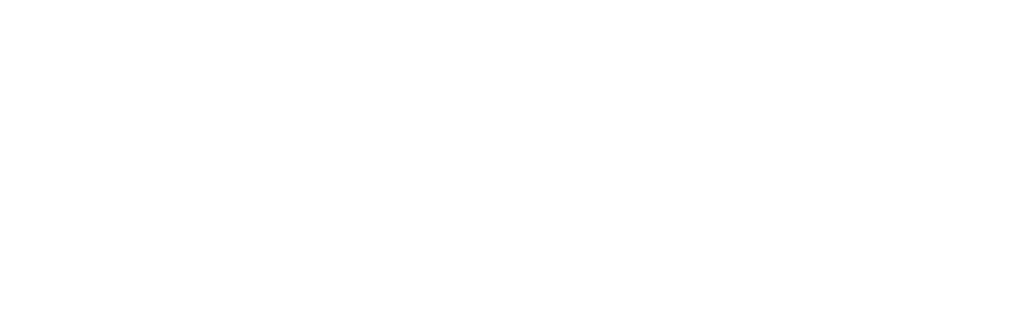
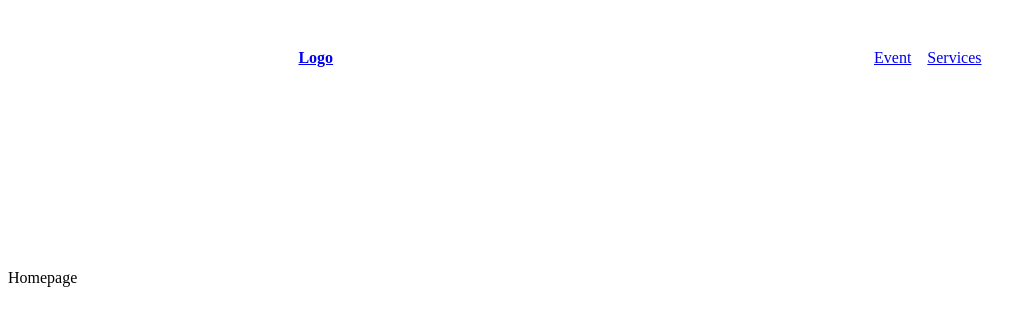
Before and after one commit to LemuelDev/sample101, a React (Vite) app: page /#/ in a window 1280 px wide. Shown: the top 326 px of the page, without its empty margins (0-1036 px from the left). Built offline with nearby package versions, Linux system fonts and the light colour scheme.

Commit message:
hay payna

```diff
--- a/src/App.jsx
+++ b/src/App.jsx
@@ -1,11 +1,11 @@
 import Approutes from "./Routes"
 import Navbar from "./components/Navbar"
 import './App.css'
-import { BrowserRouter as Router } from "react-router-dom"
+import { HashRouter as Router } from "react-router-dom"
 function App() {
   return (
     <main>
-       <Router basename="/sample101/">
+       <Router >
        <Navbar/>
         <section>
           <Approutes/>
--- a/src/Routes.jsx
+++ b/src/Routes.jsx
@@ -6,7 +6,7 @@ import Services from "./components/Services";
 const Approutes = () => {
     return (
         <Routes>
-            <Route exact path="/sample101/" element={<Homepage/>}/>
+            <Route exact path="/" element={<Homepage/>}/>
             <Route path="/events" element={<Events/>} />
             <Route path="/services" element={<Services/>} />
         </Routes>
```
